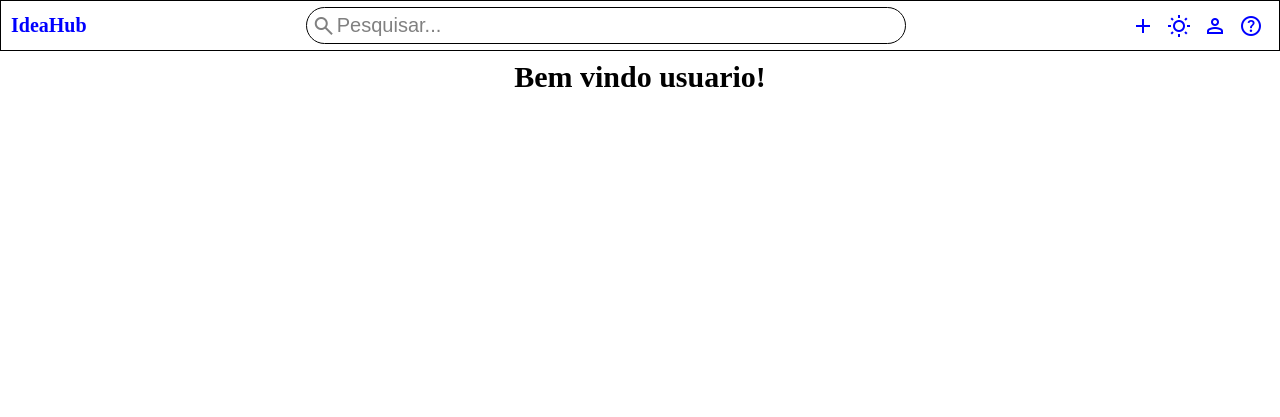
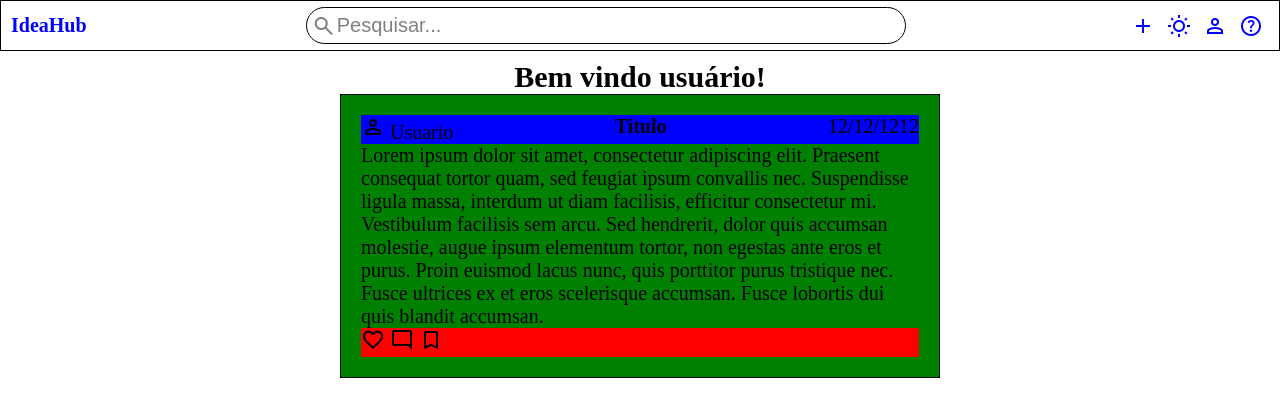
Before and after one commit to dsena205/ideaHub-frontend-templete, a PHP site: page / in a window 1280 px wide. Shown: the top 417 px of the page. Run offline with PHP 8.4, Linux system fonts and the light colour scheme.

Commit message:
fix: organizando pastas, add: iniciando card da pergunta

```diff
--- a/public/css/global.css
+++ b/css/global.css
@@ -170,12 +170,39 @@ main {
     position: absolute;
     top: 3rem;
     width: 100%;
-    text-align: center;
+    display: flex;
+    justify-content: center;
+    align-items: center;
+    flex-direction: column;
 }
 
 .bem-vindo {
     font-size: 1.5rem;
 }
+
+/* CARD */
+
+.card {
+    background-color: GREEN;
+    max-width: 30rem;
+    border: 1px solid black;
+    padding: 1rem;
+}
+
+.cardHeader {
+    background-color: blue;
+    display: flex;
+    justify-content: space-between;
+}
+
+
+
+
+.cardFooter {
+    background-color: red;
+}
+
+/*--------------------------*/
 
 
 /*-----------------------*/
--- /dev/null
+++ b/include/footer.php
@@ -0,0 +1,3 @@
+    <script src="js/script.js"></script>
+</body>
+</html>
--- a/perguntas/nova-pergunta.html
+++ b/include/header.php
@@ -3,16 +3,16 @@
 <head>
     <meta charset="UTF-8">
     <meta name="viewport" content="width=device-width, initial-scale=1.0">
-    <title>ideaHub - nova pergunta</title>
+    <title>IdeaHub</title>
     <link rel="stylesheet" href="https://fonts.googleapis.com/css2?family=Material+Symbols+Outlined:opsz,wght,FILL,GRAD@48,400,0,0" />
-    <link rel="stylesheet" href="../public/css/global.css">
-    <link rel="stylesheet" href="../public/css/perguntas.css">
+    <link rel="stylesheet" href="css/global.css">
+    <link rel="stylesheet" href="css/perguntas.css">
 </head>
 <body>
     <header>
         <nav class="caixa-nav">
             <!-- nav item 1 -->
-            <a class="logo" href="../index.html"><h1>IdeaHub</h1></a>
+            <a class="logo" href="index.php"><h1>IdeaHub</h1></a>
 
             <!-- nav item 2 -->
             <div class="pesquisa">
@@ -22,7 +22,7 @@
 
             <ul class="nav-menu">
                 <li class="nav-item">
-                    <a class="nav-link" href="perguntas/nova-pergunta.html">
+                    <a class="nav-link" href="nova-pergunta.php">
                         <span class="material-symbols-outlined">add</span>
                         <span class="descricao d-1">novo post</span>
                     </a>
@@ -54,15 +54,3 @@
             </div>
         </nav>
     </header>
-
-    <main class="pPrincipal">
-        <h2>Faça uma pergunta</h2>
-        <div class="pCaixa-inputs">
-            <input class="pInput pTitulo" type="text" name="titulo" placeholder="Titulo...">
-            <input class="pInput pTexto" type="text" name="titulo" placeholder="Pergunta...">
-        </div>
-
-    </main>
-
-</body>
-</html>
--- a/index.html
+++ /dev/null
@@ -1,66 +0,0 @@
-<!DOCTYPE html>
-<html lang="pt-br">
-<head>
-    <meta charset="UTF-8">
-    <meta name="viewport" content="width=device-width, initial-scale=1.0">
-    <title>IdeaHub</title>
-    <link rel="stylesheet" href="https://fonts.googleapis.com/css2?family=Material+Symbols+Outlined:opsz,wght,FILL,GRAD@48,400,0,0" />
-    <link rel="stylesheet" href="public/css/global.css">
-</head>
-<body>
-    <header>
-        <nav class="caixa-nav">
-            <!-- nav item 1 -->
-            <a class="logo" href="index.html"><h1>IdeaHub</h1></a>
-
-            <!-- nav item 2 -->
-            <div class="pesquisa">
-                <input class="barraPesquisa" placeholder="Pesquisar..." type="search">
-                <span class="icones  iconePesquisa material-symbols-outlined">search</span>
-            </div>
-
-            <ul class="nav-menu">
-                <li class="nav-item">
-                    <a class="nav-link" href="perguntas/nova-pergunta.html">
-                        <span class="material-symbols-outlined">add</span>
-                        <span class="descricao d-1">novo post</span>
-                    </a>
-                </li>
-                <li class="nav-item">
-                    <button class="mudar-tema nav-link">
-                        <span class="material-symbols-outlined">wb_sunny</span>
-                        <span class="descricao d-1">mudar tema</span>
-                    </button>
-                </li>
-                <li class="nav-item">
-                    <a class="nav-link usuario" href="#">
-                        <span class="material-symbols-outlined">person</span>
-                        <span class="descricao d-1">Perfil</span>
-                    </a>
-                </li>
-                <li class="nav-item">
-                    <a class="nav-link" href="#">
-                        <span class="material-symbols-outlined">help</span>
-                        <span class="descricao">Sobre nós</span>
-                    </a>
-                </li>
-            </ul>
-
-            <div class="hamburguer">
-                <span class="bar"></span>
-                <span class="bar"></span>
-                <span class="bar"></span>
-            </div>
-        </nav>
-    </header>
-
-    <main>
-        <h1 class="bem-vindo">Bem vindo usuario!</h1>
-
-    </main>
-
-
-
-    <script src="public/js/script.js"></script>
-</body>
-</html>
--- /dev/null
+++ b/index.php
@@ -0,0 +1,36 @@
+<?php
+    include_once 'include/header.php';
+?>
+
+    <main>
+        <h1 class="bem-vindo">Bem vindo usuário!</h1>
+        <!-- Post - article -->
+        <article class="card">
+             <!-- Header do Post -->
+             <header class="cardHeader">
+                <!-- foto e nome usuario -->
+                <div>
+                    <span class="material-symbols-outlined">person</span>
+                    <span>Usuario</span>
+                </div>
+                <!-- Titulo -->
+                <h2>Titulo</h2>
+                <!-- Data -->
+                <span>12/12/1212</span>
+             </header>
+
+             <!-- Texto do Post -->
+             <p class="cardText">Lorem ipsum dolor sit amet, consectetur adipiscing elit. Praesent consequat tortor quam, sed feugiat ipsum convallis nec. Suspendisse ligula massa, interdum ut diam facilisis, efficitur consectetur mi. Vestibulum facilisis sem arcu. Sed hendrerit, dolor quis accumsan molestie, augue ipsum elementum tortor, non egestas ante eros et purus. Proin euismod lacus nunc, quis porttitor purus tristique nec. Fusce ultrices ex et eros scelerisque accumsan. Fusce lobortis dui quis blandit accumsan.</p>
+
+             <!-- footer do post -->
+             <footer class="cardFooter">
+                <span class="material-symbols-outlined">favorite</span>
+                <span class="material-symbols-outlined">mode_comment</span>
+                <span class="material-symbols-outlined">bookmark</span>
+             </footer>
+        </article>
+    </main>
+
+<?php
+    include_once 'include/footer.php';
+?>
--- a/autenticacao/login.html
+++ b/login.php
@@ -6,8 +6,8 @@
     <meta name="viewport" content="width=device-width, initial-scale=1.0">
     <title>Login</title>
     <link rel="stylesheet" href="https://fonts.googleapis.com/css2?family=Material+Symbols+Outlined:opsz,wght,FILL,GRAD@48,400,0,0" />
-    <link rel="stylesheet" href="../public/css/global.css">
-    <link rel="stylesheet" href="../public/css/autenticacao.css">
+    <link rel="stylesheet" href="css/global.css">
+    <link rel="stylesheet" href="css/autenticacao.css">
 </head>
 
 <body>
@@ -19,7 +19,7 @@
             <h2>Feito por alunos para alunos</h2>
         </hgroup>
         <!-- Formulario de login -->
-        <form class="auCaixa-form" action="../index.html">
+        <form class="auCaixa-form" action="index.html">
             <h2>Login</h2>
             <!-- input 1 -->
             <div class="auCaixa-input">
```
Also changed, not shown: cadastro.php (renamed from autenticacao/cadastro.html, +5 -3 lines), nova-pergunta.php (added, +15 -0 lines), css/autenticacao.css (renamed from public/css/autenticacao.css), css/perguntas.css (renamed from public/css/perguntas.css), js/script.js (renamed from public/js/script.js).
